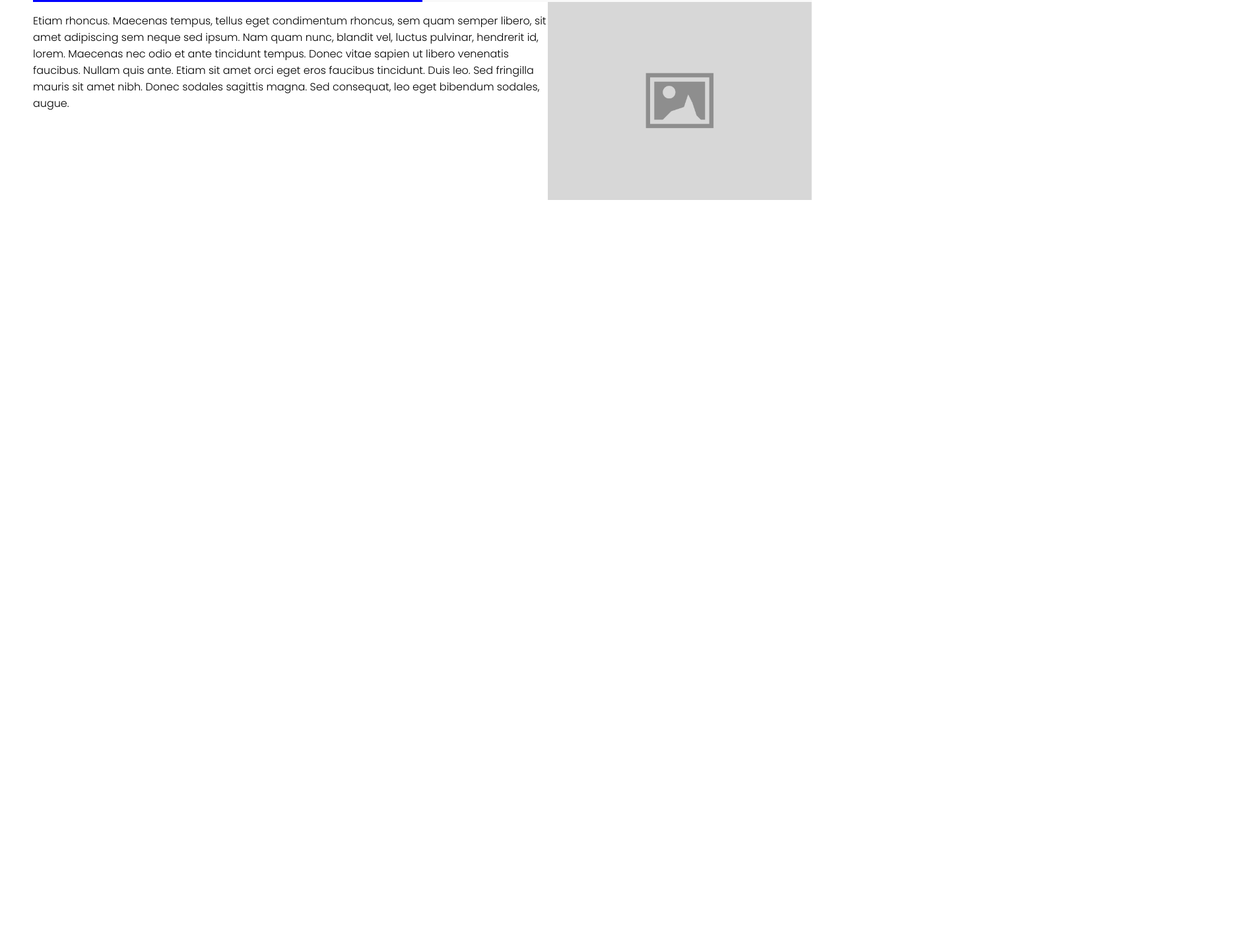
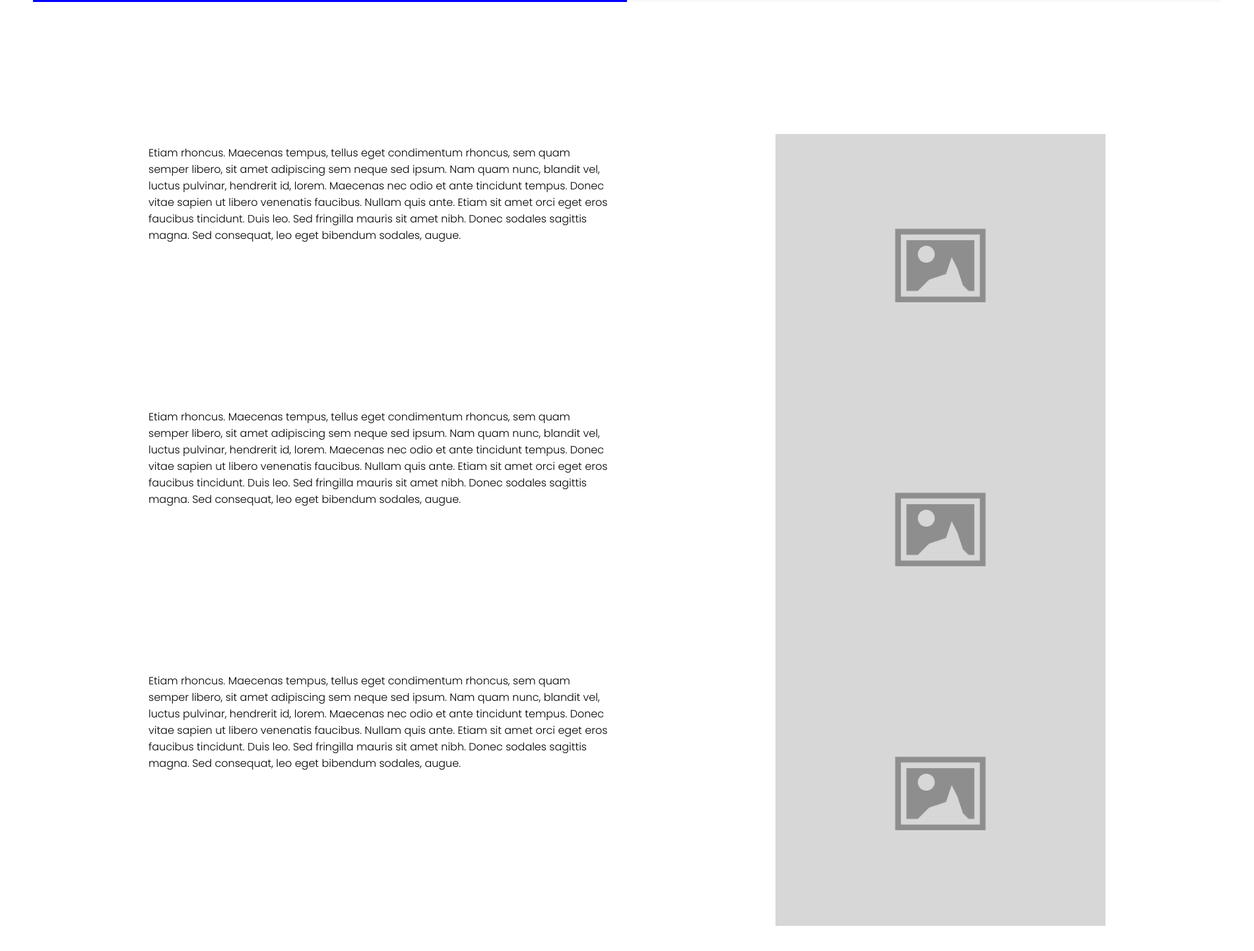
Before and after one commit to HayenPhan/one-pager, a website: page src/server/index.html in a window 1280 px wide. Shown: the part 747-2188 px from the top of the page at 66% size, 1900 px wide, since content can reach past the window. Before the commit the page ends 1100 px from the top, so only its background shows below. Drawn offline with nearby package versions, Linux system fonts and the light colour scheme.

Commit message:
Fixed container

```diff
--- a/src/sass/styles.scss
+++ b/src/sass/styles.scss
@@ -7,7 +7,7 @@ body {
 }
 
 .container {
-
+    margin: 0 auto;
 }
 .header__wrapper {
     text-align: center;
@@ -49,7 +49,6 @@ body {
 .sections__wrapper {
     padding: 50px;
     text-align: center;
-    margin: 0 auto;
 }
 .intro {
 
@@ -62,7 +61,7 @@ body {
     }
 
     &__text-wrapper {
-
+        margin-bottom: 50px;
     }
 
     &__img {
@@ -79,19 +78,30 @@ body {
 @media only screen and (min-width: 900px) {
     .container {
       padding: 50px;
+      width: 1800px;
     }
 
     .sections__wrapper {
-        padding: 0;
         text-align: left;
+        padding-top: 200px;
     }
 
     .intro {
 
         flex-direction: row;
+        justify-content: space-around;
 
         &__img {
             margin: 0;
         }
+
+        &__text-wrapper {
+            width: 700px;
+        }
+
+        &__img {
+            width: 500px;
+            height: 400px;
+        }
     }
 }
--- a/src/server/index.html
+++ b/src/server/index.html
@@ -28,6 +28,28 @@
                     </div>
                     <img src="../../images/placeholder.png" class="intro__img" />
                 </div>
+
+                <div class="intro">
+                    <div class="intro__text-wrapper">
+                        <p class="intro__text">
+                            Etiam rhoncus. Maecenas tempus, tellus eget condimentum rhoncus, sem quam semper libero, sit amet adipiscing sem neque sed ipsum. Nam quam nunc, blandit vel, luctus pulvinar, hendrerit id, lorem. Maecenas nec odio et ante tincidunt tempus. Donec vitae
+                            sapien ut libero venenatis faucibus. Nullam quis ante. Etiam sit amet orci eget eros faucibus tincidunt. Duis leo. Sed fringilla mauris sit amet nibh. Donec sodales sagittis magna. Sed consequat, leo eget bibendum sodales,
+                            augue.
+                        </p>
+                    </div>
+                    <img src="../../images/placeholder.png" class="intro__img" />
+                </div>
+
+                <div class="intro">
+                    <div class="intro__text-wrapper">
+                        <p class="intro__text">
+                            Etiam rhoncus. Maecenas tempus, tellus eget condimentum rhoncus, sem quam semper libero, sit amet adipiscing sem neque sed ipsum. Nam quam nunc, blandit vel, luctus pulvinar, hendrerit id, lorem. Maecenas nec odio et ante tincidunt tempus. Donec vitae
+                            sapien ut libero venenatis faucibus. Nullam quis ante. Etiam sit amet orci eget eros faucibus tincidunt. Duis leo. Sed fringilla mauris sit amet nibh. Donec sodales sagittis magna. Sed consequat, leo eget bibendum sodales,
+                            augue.
+                        </p>
+                    </div>
+                    <img src="../../images/placeholder.png" class="intro__img" />
+                </div>
             </div>
         </div>
 
```
Also changed, not shown: src/server/css/styles.css.
